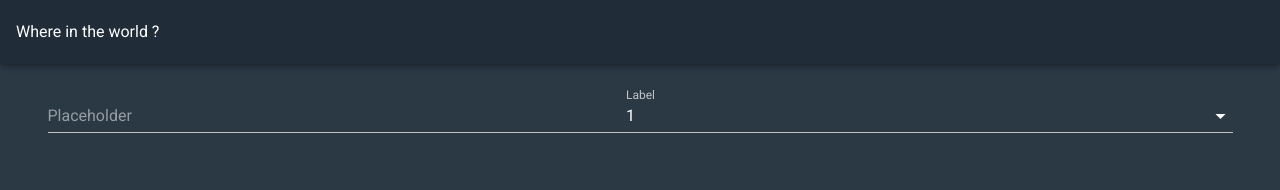
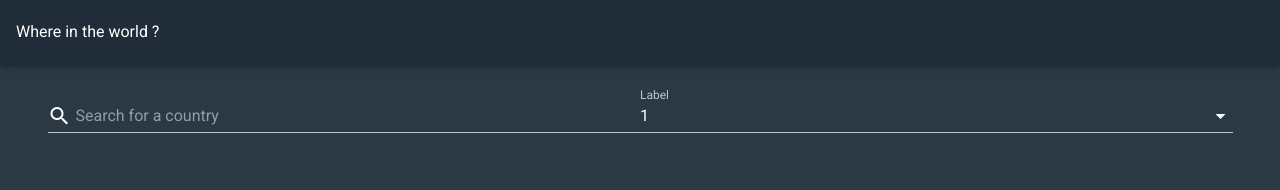
Before and after one commit to agwisniewska/vuejs-workshops, a Vue app: page / in a window 1280 px wide. Shown: the top 190 px of the page. Built offline with nearby package versions, Linux system fonts and the light colour scheme; no server answers.

Commit message:
added task-3 solution

```diff
--- a/src/components/ui/BaseSearch.vue
+++ b/src/components/ui/BaseSearch.vue
@@ -1,14 +1,37 @@
 <template>
-  <v-text-field :prepend-inner-icon="''" value="" placeholder="Placeholder">
+  <v-text-field
+    :prepend-inner-icon="icon"
+    :value="text"
+    @input="onInput"
+    :placeholder="placeholderText"
+  >
   </v-text-field>
 </template>
 <script>
 export default {
-  props: {},
-  setup() {
-    return {};
+  props: {
+    icon: {
+      type: String,
+      required: true
+    },
+    text: {
+      type: String,
+      required: true
+    },
+    placeholderText: {
+      type: String,
+      required: false
+    }
   },
+  setup(props, context) {
+    const onInput = value => {
+      context.emit("searched", value);
+    };
+    return {
+      onInput
+    };
+  }
 };
 </script>
 
-<style lang="scss" scoped></style>
+<style lang="scss"></style>
--- /dev/null
+++ b/src/hooks/useCountryNameSearch.js
@@ -0,0 +1,21 @@
+import { ref, computed } from "@vue/composition-api";
+
+export default function useCountryNameSearch(countries) {
+  const searchQuery = ref("");
+
+  const search = event => {
+    searchQuery.value = event;
+  };
+
+  const countriesMatchingSearchQuery = computed(() => {
+    return countries.value.filter(country => {
+      return country.name.toLowerCase().includes(searchQuery.value);
+    });
+  });
+
+  return {
+    searchQuery,
+    search,
+    countriesMatchingSearchQuery
+  };
+}
--- a/src/views/Home.vue
+++ b/src/views/Home.vue
@@ -5,11 +5,16 @@
 
       <v-container>
         <v-row class="pt-5 pb-5 d-flex-container justify-space-between">
-          <base-search> </base-search>
+         <base-search
+            :icon="'mdi-magnify'"
+            :text="searchQuery"
+            @searched="search"
+            :placeholderText="'Search for a country'"
+          ></base-search>
           <base-dropdown> </base-dropdown>
         </v-row>
         <v-row class="pt-5 pb-5  d-flex-container justify-space-between">
-          <base-card></base-card>>
+          <base-card></base-card>
         </v-row>
       </v-container>
     </v-main>
@@ -17,16 +22,38 @@
 </template>
 
 <script>
+import { fetchCountries } from "../api/countries";
+import { ref, onMounted } from "@vue/composition-api";
 import BaseCard from '../components/ui/BaseCard';
 import BaseSearch from '../components/ui/BaseSearch.vue';
 import TheHeader from '../components/layout/TheHeader.vue';
 import BaseDropdown from '../components/ui/BaseDropdown.vue';
+import useCountryNameSearch from "../hooks/useCountryNameSearch";
 
 export default {
   components: { BaseCard, BaseSearch, TheHeader, BaseDropdown },
   name: 'Home',
   setup() {
-    return {};
+
+    const regions = ref(["Europe", "Africa", "Americas", "Asia", "Oceania"]);
+
+
+    const countries = ref([]);
+    const getCountries = async filter => {
+      countries.value = await fetchCountries(filter);
+    };
+
+    onMounted(() => getCountries(regions.value[0]));
+    const {
+      searchQuery,
+      search,
+    } = useCountryNameSearch(countries);
+
+    return {
+      searchQuery,
+      search,
+
+    };
   },
 };
 </script>
```
Also changed, not shown: 1 other file (tests, documents, lock files or other folders).
